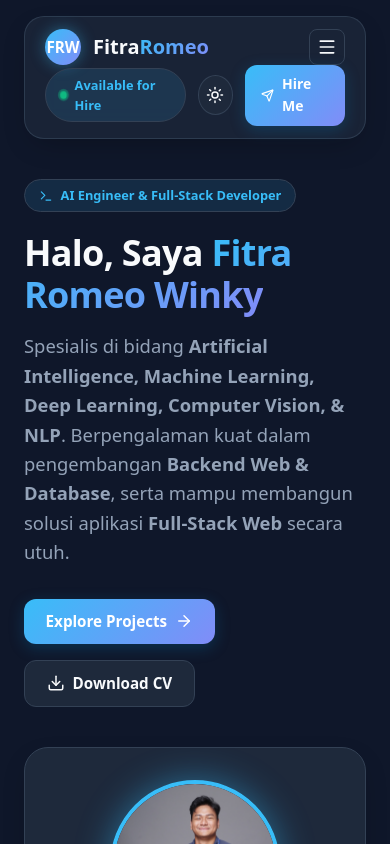
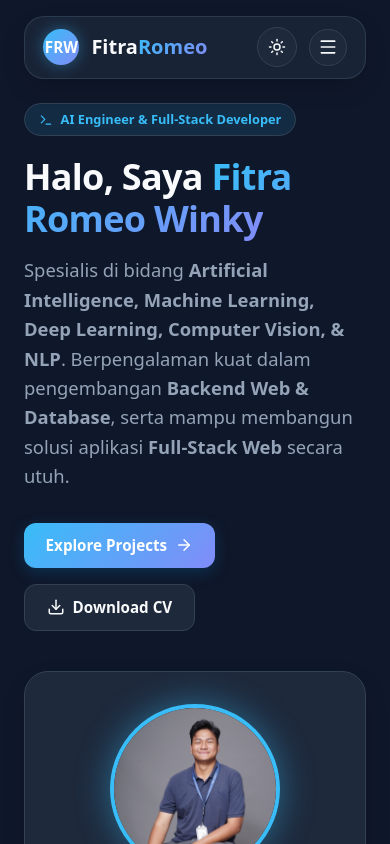
Before and after one commit to fitraaromeo/portfolio-web, a React (Vite) app: page / in a window 390 px wide. Shown: the top 844 px of the page. Built offline with nearby package versions, Linux system fonts and the light colour scheme.

Commit message:
refactor: optimize mobile navbar layout and dropdown panel

```diff
--- a/src/components/Navbar.tsx
+++ b/src/components/Navbar.tsx
@@ -39,6 +39,7 @@ export const Navbar: React.FC<NavbarProps> = ({ theme, onToggleTheme }) => {
 
   return (
     <nav className="navbar">
+      {/* Left Brand Logo */}
       <a href="#hero" className="nav-brand" onClick={() => handleNavClick('hero')}>
         <div className="brand-avatar">
           <span>FRW</span>
@@ -46,18 +47,40 @@ export const Navbar: React.FC<NavbarProps> = ({ theme, onToggleTheme }) => {
         <span>Fitra<span className="gradient-text">Romeo</span></span>
       </a>
 
-      <div className="nav-actions" style={{ gap: '0.5rem' }}>
+      {/* Right Quick Actions */}
+      <div className="nav-right-actions">
+        <div className="status-badge desktop-only" title="Open for freelance and full-time opportunities">
+          <span className="pulse-dot"></span>
+          <span style={{ fontSize: '0.8rem' }}>Available for Hire</span>
+        </div>
+
+        <button
+          className="theme-toggle"
+          onClick={onToggleTheme}
+          aria-label="Toggle Theme"
+          title={theme === 'dark' ? 'Switch to Light Mode' : 'Switch to Dark Mode'}
+        >
+          {theme === 'dark' ? <Sun size={18} /> : <Moon size={18} />}
+        </button>
+
+        <a href="#contact" className="btn btn-primary desktop-only" style={{ padding: '0.5rem 1rem', fontSize: '0.875rem' }}>
+          <Send size={15} />
+          <span>Hire Me</span>
+        </a>
+
         <button
           className="mobile-toggle-btn"
           onClick={() => setIsMobileOpen(!isMobileOpen)}
           aria-label="Toggle Mobile Menu"
-          title="Toggle Navigation Menu"
+          title="Menu Navigasi"
         >
           {isMobileOpen ? <X size={20} /> : <Menu size={20} />}
         </button>
       </div>
 
-      <ul className={`nav-links ${isMobileOpen ? 'open' : ''}`}>
+      {/* Collapsible Nav Links & Actions for Mobile & Desktop */}
+      <div className={`nav-menu-container ${isMobileOpen ? 'open' : ''}`}>
+        <ul className="nav-links">
           <li>
             <a
               href="#hero"
@@ -87,25 +110,23 @@ export const Navbar: React.FC<NavbarProps> = ({ theme, onToggleTheme }) => {
           </li>
         </ul>
 
-      <div className="nav-actions">
-        <div className="status-badge" title="Open for freelance and full-time opportunities">
+        {/* Mobile Dropdown Extra Actions */}
+        <div className="mobile-menu-actions">
+          <div className="status-badge" style={{ justifyContent: 'center', width: '100%', padding: '0.5rem' }}>
             <span className="pulse-dot"></span>
-          <span style={{ fontSize: '0.8rem' }}>Available for Hire</span>
+            <span>Available for Hire</span>
           </div>
 
-        <button
-          className="theme-toggle"
-          onClick={onToggleTheme}
-          aria-label="Toggle Theme"
-          title={theme === 'dark' ? 'Switch to Light Mode' : 'Switch to Dark Mode'}
+          <a
+            href="#contact"
+            className="btn btn-primary"
+            onClick={() => setIsMobileOpen(false)}
+            style={{ width: '100%' }}
           >
-          {theme === 'dark' ? <Sun size={18} /> : <Moon size={18} />}
-        </button>
-
-        <a href="#contact" className="btn btn-primary" style={{ padding: '0.5rem 1rem', fontSize: '0.875rem' }}>
-          <Send size={15} />
+            <Send size={16} />
             <span>Hire Me</span>
           </a>
+        </div>
       </div>
     </nav>
   );
--- a/src/index.css
+++ b/src/index.css
@@ -120,6 +120,12 @@ body {
   -webkit-text-fill-color: transparent;
 }
 
+.nav-menu-container {
+  display: flex;
+  align-items: center;
+  gap: 2rem;
+}
+
 .nav-links {
   display: flex;
   align-items: center;
@@ -153,7 +159,7 @@ body {
   border-radius: 9999px;
 }
 
-.nav-actions {
+.nav-right-actions {
   display: flex;
   align-items: center;
   gap: 0.75rem;
@@ -161,15 +167,25 @@ body {
 
 .mobile-toggle-btn {
   display: none;
-  background: transparent;
+  background: var(--card-bg);
   border: 1px solid var(--border-color);
   color: var(--text-primary);
-  width: 2.25rem;
-  height: 2.25rem;
-  border-radius: 0.5rem;
+  width: 2.35rem;
+  height: 2.35rem;
+  border-radius: 50%;
   align-items: center;
   justify-content: center;
   cursor: pointer;
+  transition: all var(--transition-fast);
+}
+
+.mobile-toggle-btn:hover {
+  border-color: var(--accent-primary);
+  color: var(--accent-primary);
+}
+
+.mobile-menu-actions {
+  display: none;
 }
 
 /* Status Badge */
@@ -718,12 +734,22 @@ body {
   }
 
   .navbar {
-    padding: 0.75rem 1.25rem;
+    padding: 0.65rem 1.15rem;
     border-radius: 1.25rem;
     flex-wrap: wrap;
+    margin-top: 0.5rem;
+    margin-bottom: 2rem;
   }
 
-  .nav-links {
+  .desktop-only {
+    display: none !important;
+  }
+
+  .mobile-toggle-btn {
+    display: flex;
+  }
+
+  .nav-menu-container {
     display: none;
     width: 100%;
     flex-direction: column;
@@ -734,12 +760,31 @@ body {
     border-top: 1px solid var(--border-color);
   }
 
-  .nav-links.open {
+  .nav-menu-container.open {
     display: flex;
+    animation: fadeIn 0.2s cubic-bezier(0.4, 0, 0.2, 1);
   }
 
-  .mobile-toggle-btn {
+  .nav-links {
+    flex-direction: column;
+    align-items: flex-start;
+    gap: 0.85rem;
+    width: 100%;
+  }
+
+  .nav-item {
+    width: 100%;
+    display: block;
+    font-size: 1.05rem;
+    padding: 0.4rem 0;
+  }
+
+  .mobile-menu-actions {
     display: flex;
+    flex-direction: column;
+    gap: 0.75rem;
+    width: 100%;
+    margin-top: 0.5rem;
   }
 
   .footer {
```
Lines whose indentation alone changed are shown as unchanged.
